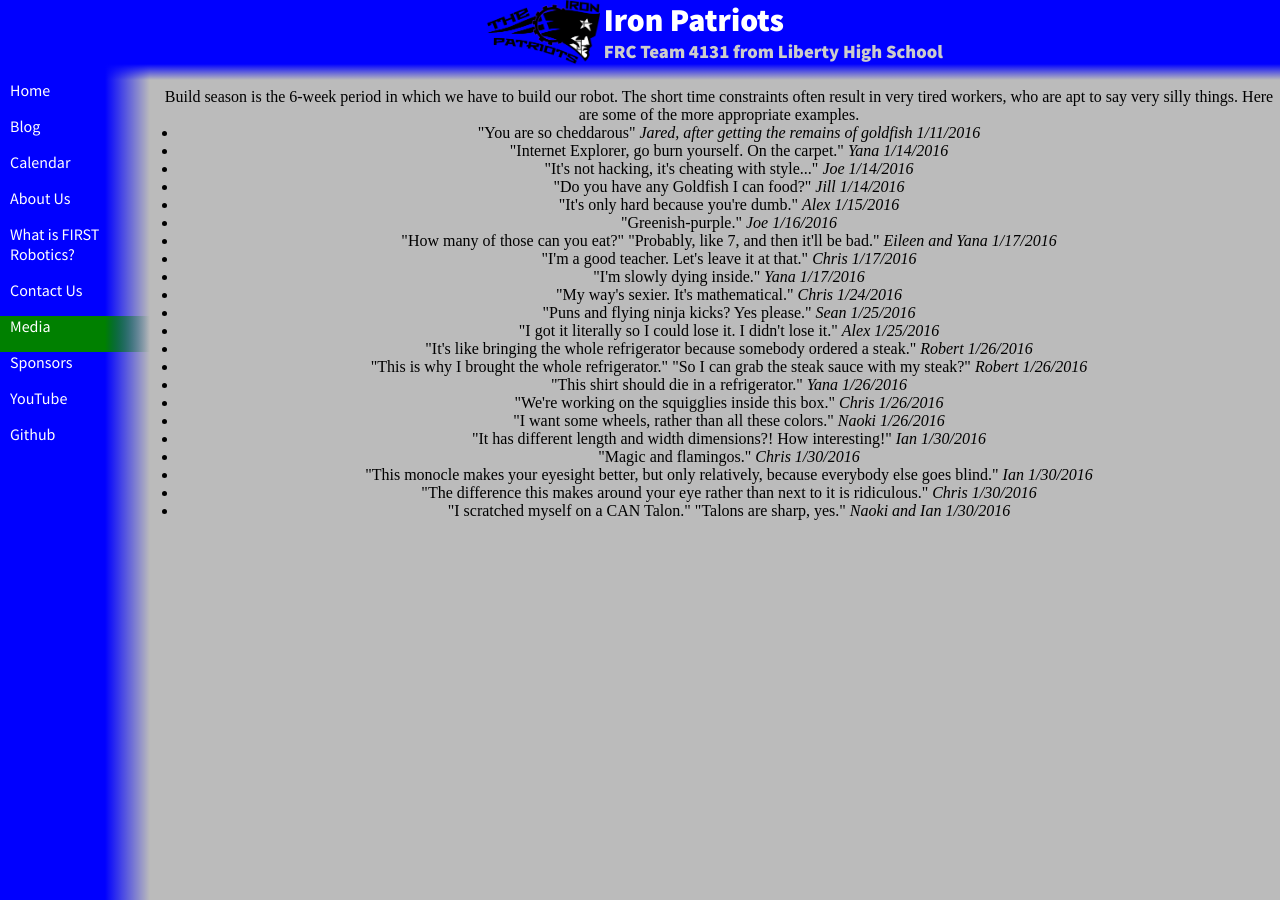
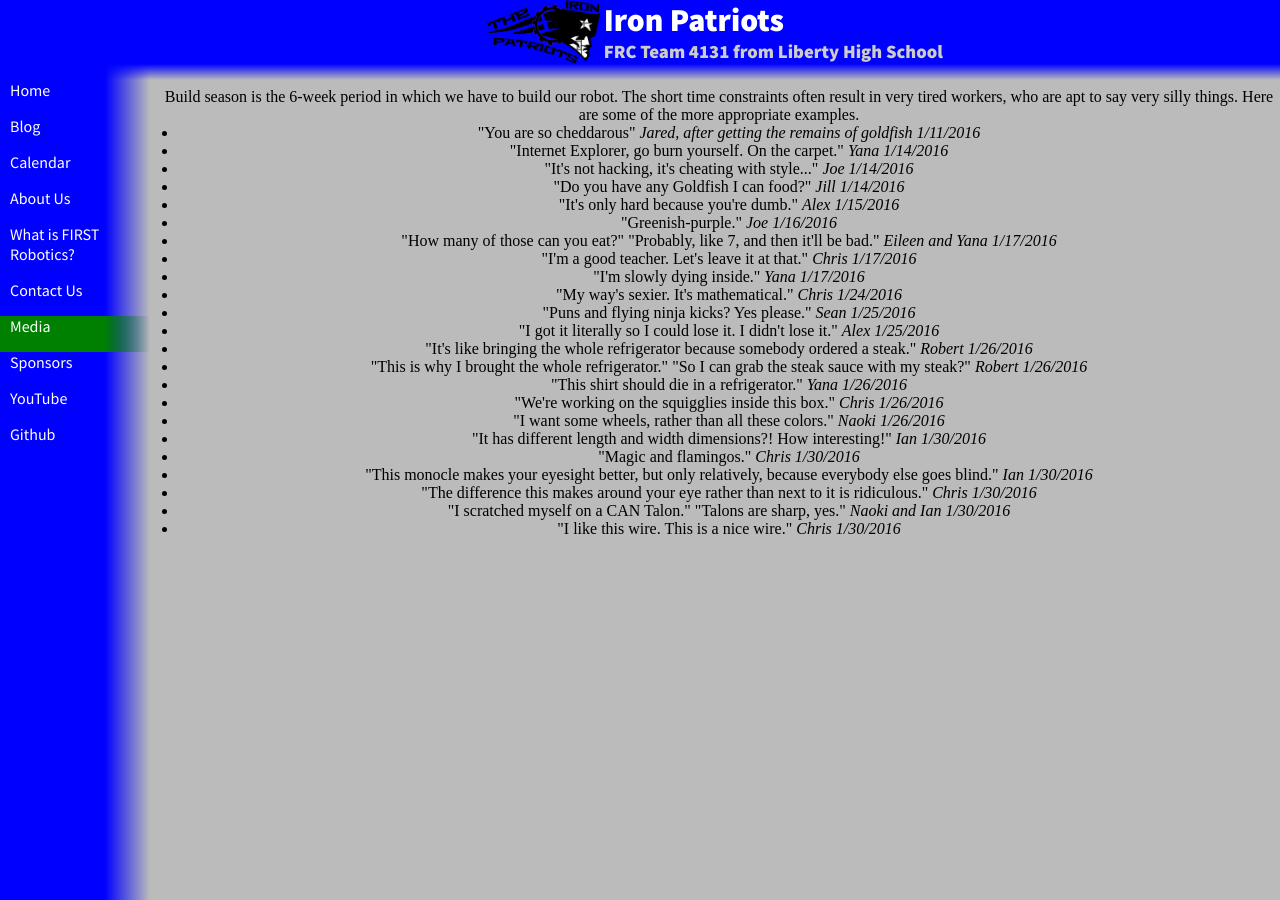
Before and after one commit to katiebugmoon/FRC4131.github.io, a Jekyll site: the page built from media/2016/quotes.html, in a window 1280 px wide. Built offline with Jekyll 4.4.1, drawn with Linux system fonts in a browser that asks for light colours; nearby versions of some CDN libraries.

Commit message:
Update quotes.html

```diff
--- a/media/2016/quotes.html
+++ b/media/2016/quotes.html
@@ -26,5 +26,6 @@ title: Build Season 2016 Quotes
 	<li>"This monocle makes your eyesight better, but only relatively, because everybody else goes blind." <i>Ian 1/30/2016</i></li>
 	<li>"The difference this makes around your eye rather than next to it is ridiculous." <i>Chris 1/30/2016</i></li>
 	<li>"I scratched myself on a CAN Talon." "Talons are sharp, yes." <i>Naoki and Ian 1/30/2016</i></li>
+	<li>"I like this wire. This is a nice wire." <i>Chris 1/30/2016</i></li>
 </ul>
 <center>
```
